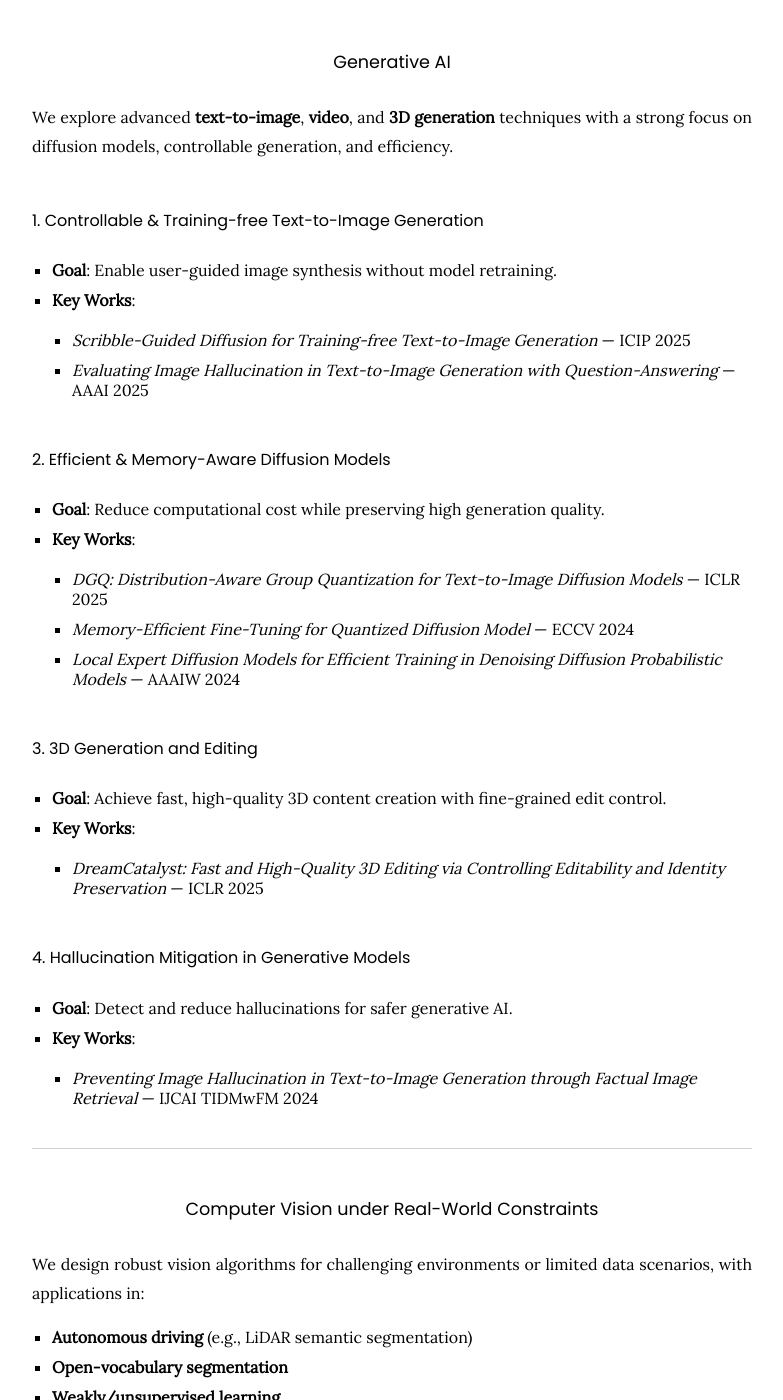
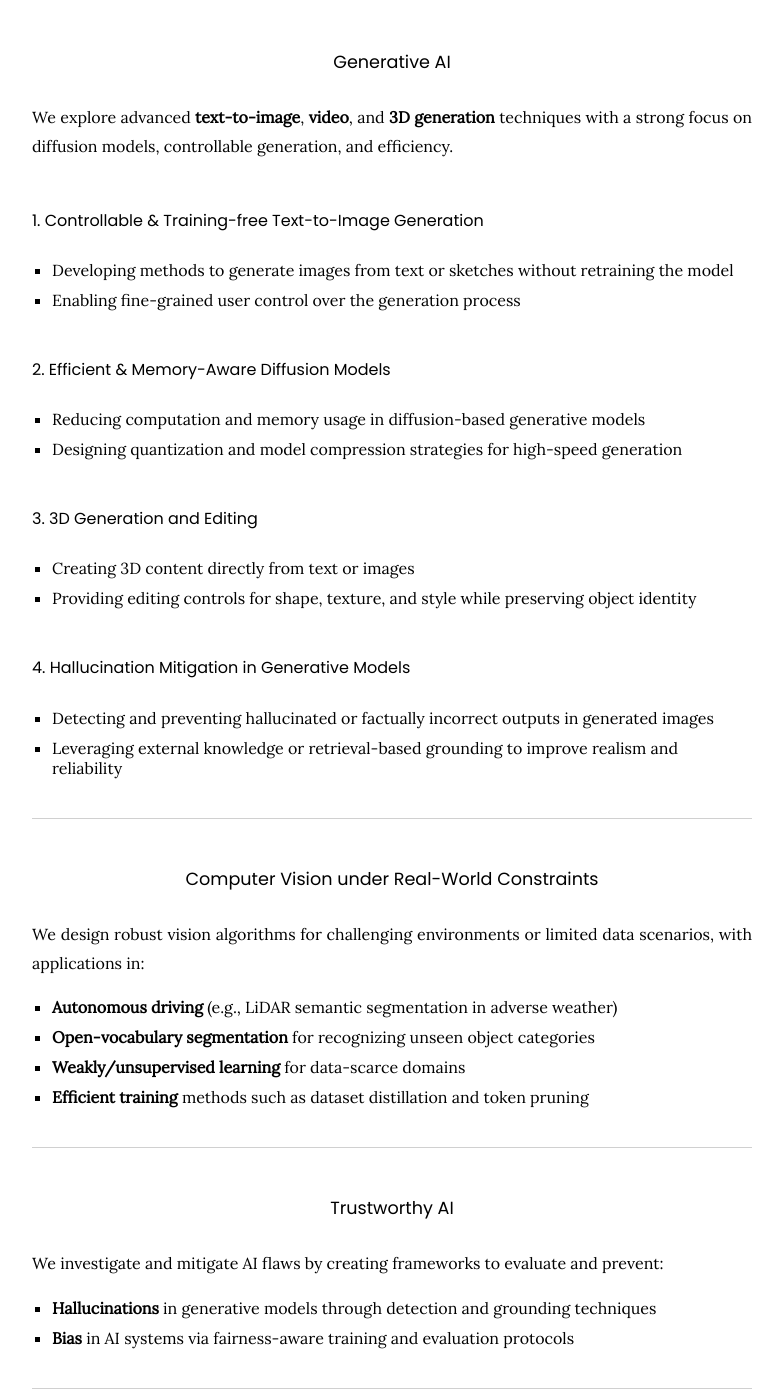
Before and after one commit to kaist-cvml/CVML-lab.github.io, a Jekyll site: the page built from research/index.md, in a window 1280 px wide and 1400 px high, scrolled down 537 px. Shown: the whole window, without its empty margins (248-1031 px from the left). Built offline with Jekyll 4.4.1, drawn with Linux system fonts in a browser that asks for light colours; nearby versions of some CDN libraries; some of the changed text lies outside the part shown.

Commit message:
Add file

```diff
--- a/research/index.md
+++ b/research/index.md
@@ -15,43 +15,36 @@ We are a team of passionate researchers developing **robust**, **efficient**, an
 We explore advanced **text-to-image**, **video**, and **3D generation** techniques with a strong focus on diffusion models, controllable generation, and efficiency.
 
 #### 1. Controllable & Training-free Text-to-Image Generation
-- **Goal**: Enable user-guided image synthesis without model retraining.
-- **Key Works**:
-  - *Scribble-Guided Diffusion for Training-free Text-to-Image Generation* — ICIP 2025
-  - *Evaluating Image Hallucination in Text-to-Image Generation with Question-Answering* — AAAI 2025
+- Developing methods to generate images from text or sketches without retraining the model
+- Enabling fine-grained user control over the generation process
 
 #### 2. Efficient & Memory-Aware Diffusion Models
-- **Goal**: Reduce computational cost while preserving high generation quality.
-- **Key Works**:
-  - *DGQ: Distribution-Aware Group Quantization for Text-to-Image Diffusion Models* — ICLR 2025
-  - *Memory-Efficient Fine-Tuning for Quantized Diffusion Model* — ECCV 2024
-  - *Local Expert Diffusion Models for Efficient Training in Denoising Diffusion Probabilistic Models* — AAAIW 2024
+- Reducing computation and memory usage in diffusion-based generative models
+- Designing quantization and model compression strategies for high-speed generation
 
 #### 3. 3D Generation and Editing
-- **Goal**: Achieve fast, high-quality 3D content creation with fine-grained edit control.
-- **Key Works**:
-  - *DreamCatalyst: Fast and High-Quality 3D Editing via Controlling Editability and Identity Preservation* — ICLR 2025
+- Creating 3D content directly from text or images
+- Providing editing controls for shape, texture, and style while preserving object identity
 
 #### 4. Hallucination Mitigation in Generative Models
-- **Goal**: Detect and reduce hallucinations for safer generative AI.
-- **Key Works**:
-  - *Preventing Image Hallucination in Text-to-Image Generation through Factual Image Retrieval* — IJCAI TIDMwFM 2024
+- Detecting and preventing hallucinated or factually incorrect outputs in generated images
+- Leveraging external knowledge or retrieval-based grounding to improve realism and reliability
 
 ---
 
 ### Computer Vision under Real-World Constraints
 We design robust vision algorithms for challenging environments or limited data scenarios, with applications in:
-- **Autonomous driving** (e.g., LiDAR semantic segmentation)
-- **Open-vocabulary segmentation**
-- **Weakly/unsupervised learning**
-- **Efficient training** (e.g., dataset distillation)
+- **Autonomous driving** (e.g., LiDAR semantic segmentation in adverse weather)
+- **Open-vocabulary segmentation** for recognizing unseen object categories
+- **Weakly/unsupervised learning** for data-scarce domains
+- **Efficient training** methods such as dataset distillation and token pruning
 
 ---
 
 ### Trustworthy AI
 We investigate and mitigate AI flaws by creating frameworks to evaluate and prevent:
-- Hallucinations in generative models
-- Bias in AI systems
+- **Hallucinations** in generative models through detection and grounding techniques
+- **Bias** in AI systems via fairness-aware training and evaluation protocols
 
 ---
 
```
